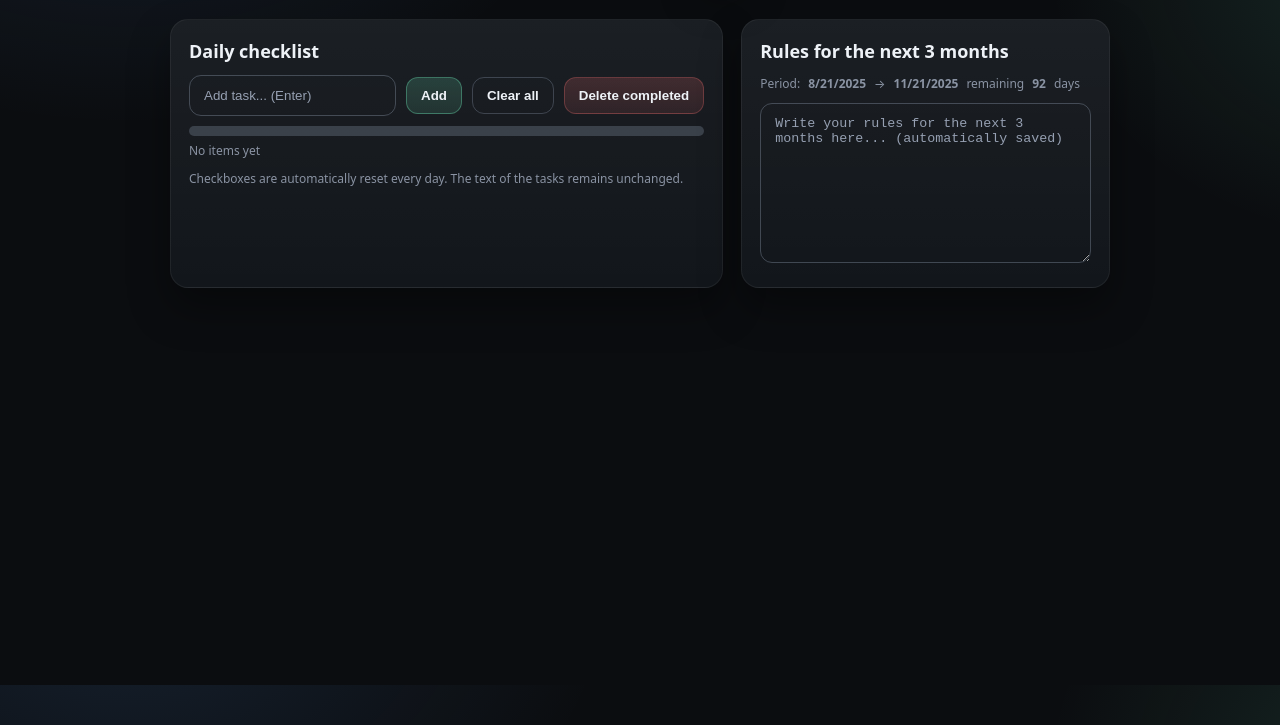
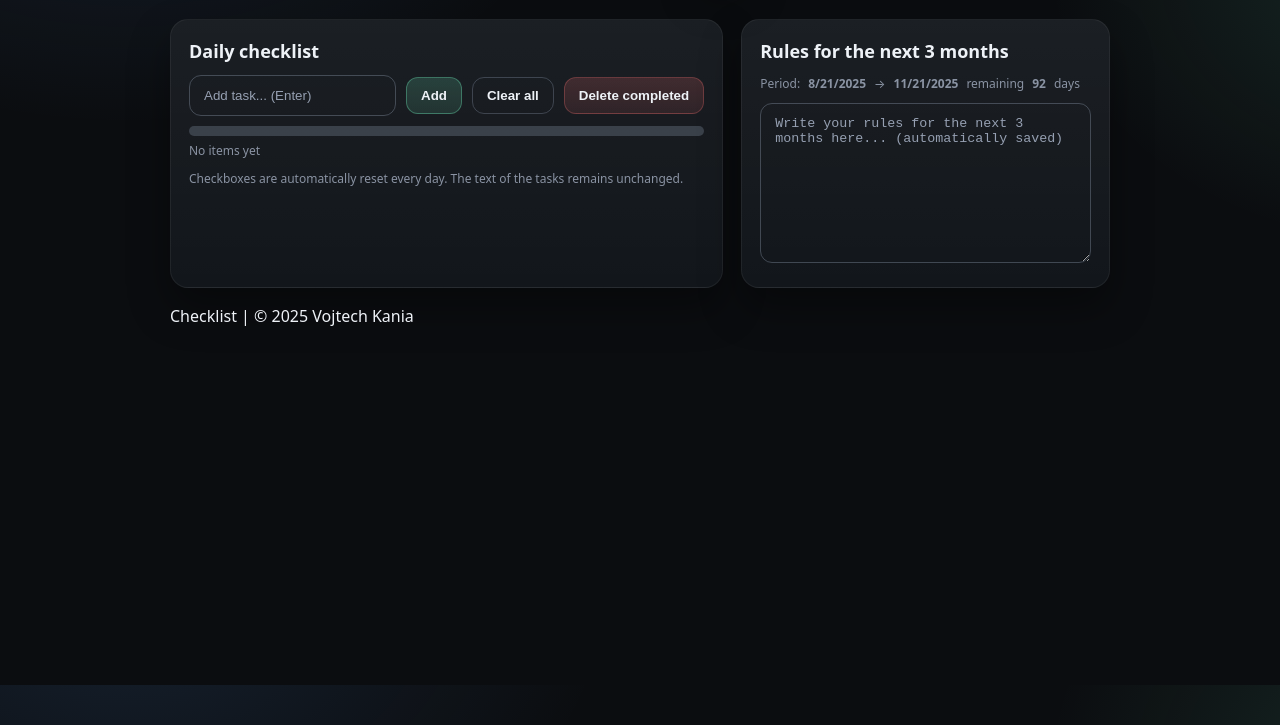
Before and after one commit to vojunko/checklist, a plain HTML site: page index.html in a window 1280 px wide. Shown: the part 115-840 px from the top of the page. Drawn offline with Linux system fonts and the light colour scheme.

Commit message:
Update index.html

```diff
--- a/index.html
+++ b/index.html
@@ -55,6 +55,10 @@
 <textarea id="rules" placeholder="Write your rules for the next 3 months here... (automatically saved)"></textarea>
 </div>
 
+ <footer>
+    <p class="footer">Checklist | © 2025 Vojtech Kania</p>
+</footer>
+
 
 <script src="script.js"></script>
 </body>
```
